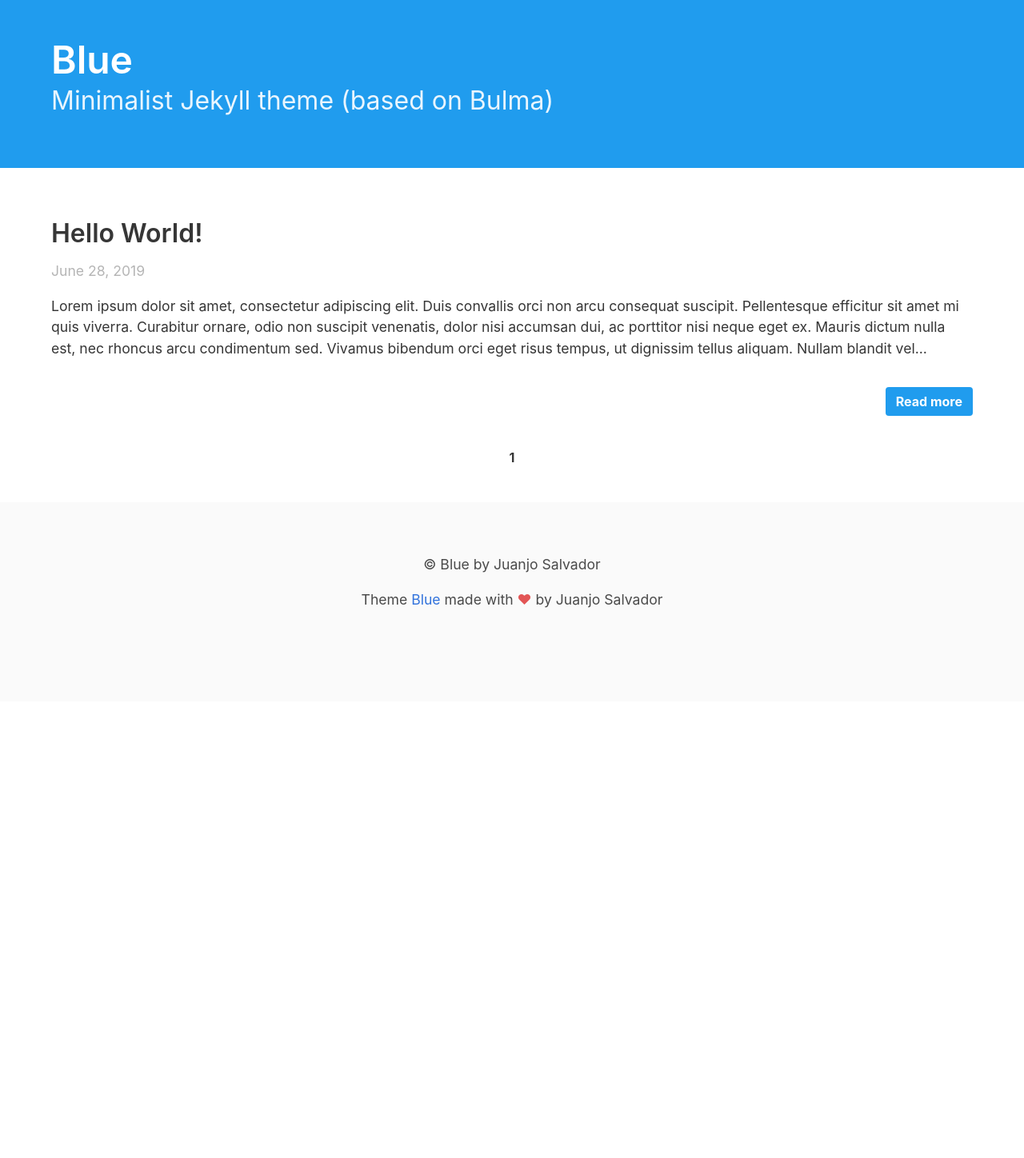
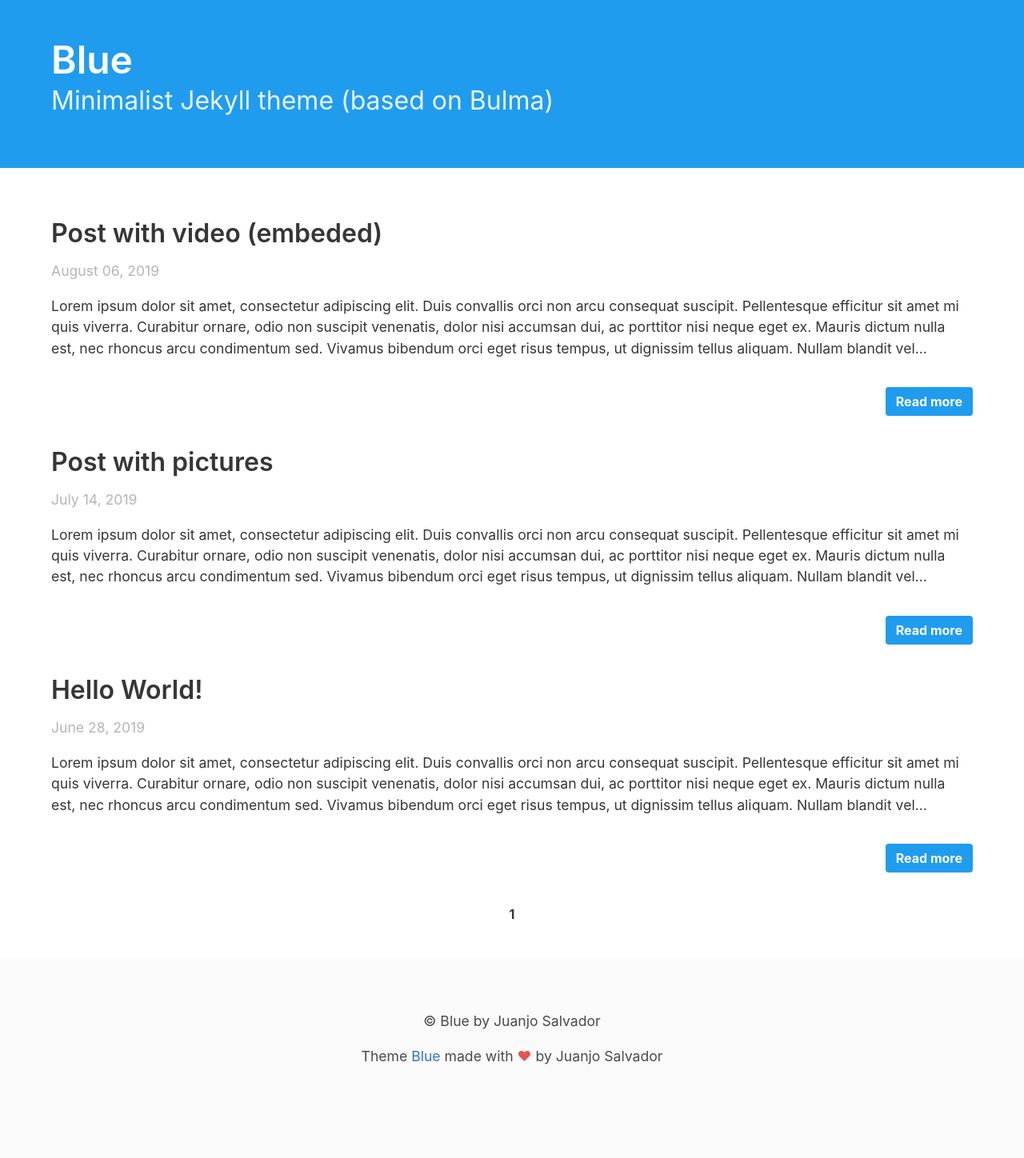
Before and after one commit to JuanjoSalvador/blue, a Jekyll site: the page built from index.html, in a window 1280 px wide. Shown: the whole page at 80% size. Built offline with Jekyll 4.4.1, drawn with Linux system fonts in a browser that asks for light colours; nearby versions of some CDN libraries; the list of posts is cut into pages by our own code; before the commit the page ends 900 px from its top, so only the background shows below that.

Commit message:
add more post examples

```diff
--- /dev/null
+++ b/_posts/2019-07-14-Post-with-pictures.md
@@ -0,0 +1,12 @@
+---
+layout: post
+title: Post with pictures
+---
+
+Lorem ipsum dolor sit amet, consectetur adipiscing elit. Duis convallis orci non arcu consequat suscipit. Pellentesque efficitur sit amet mi quis viverra. Curabitur ornare, odio non suscipit venenatis, dolor nisi accumsan dui, ac porttitor nisi neque eget ex. Mauris dictum nulla est, nec rhoncus arcu condimentum sed. Vivamus bibendum orci eget risus tempus, ut dignissim tellus aliquam. Nullam blandit vel magna ut scelerisque. In hac habitasse platea dictumst. Curabitur nibh neque, volutpat in sollicitudin ut, mattis sed sem. Pellentesque condimentum facilisis lorem eget ullamcorper.
+
+![A cat](https://live.staticflickr.com/4727/27143853349_b8d0f57885_k.jpg)
+
+Vivamus et condimentum urna, eget consequat sem. Suspendisse convallis, metus eget facilisis mattis, ante risus dignissim turpis, eu accumsan nibh nulla laoreet nulla. Aenean sollicitudin rhoncus porttitor. Nam laoreet ex sit amet magna efficitur, eget sollicitudin nisl egestas. Curabitur purus nulla, maximus quis facilisis non, elementum id est. Nulla blandit est at risus tristique, quis vehicula eros tempor.
+
+![A castle](https://live.staticflickr.com/4311/35336655494_b0038f55c9_k.jpg)
--- /dev/null
+++ b/_posts/2019-08-06-Post-with-video.md
@@ -0,0 +1,11 @@
+---
+layout: post
+title: Post with video (embeded)
+---
+
+
+Lorem ipsum dolor sit amet, consectetur adipiscing elit. Duis convallis orci non arcu consequat suscipit. Pellentesque efficitur sit amet mi quis viverra. Curabitur ornare, odio non suscipit venenatis, dolor nisi accumsan dui, ac porttitor nisi neque eget ex. Mauris dictum nulla est, nec rhoncus arcu condimentum sed. Vivamus bibendum orci eget risus tempus, ut dignissim tellus aliquam. Nullam blandit vel magna ut scelerisque. In hac habitasse platea dictumst. Curabitur nibh neque, volutpat in sollicitudin ut, mattis sed sem. Pellentesque condimentum facilisis lorem eget ullamcorper.
+
+<div align="center">
+    <iframe width="560" height="315" src="https://www.youtube-nocookie.com/embed/_y36fG2Oba0" frameborder="0" allow="accelerometer; autoplay; encrypted-media; gyroscope; picture-in-picture" allowfullscreen></iframe>
+</div>
```
Also changed, not shown: _posts/2019-06-28-Hello-World.md (+0 -2 lines).
